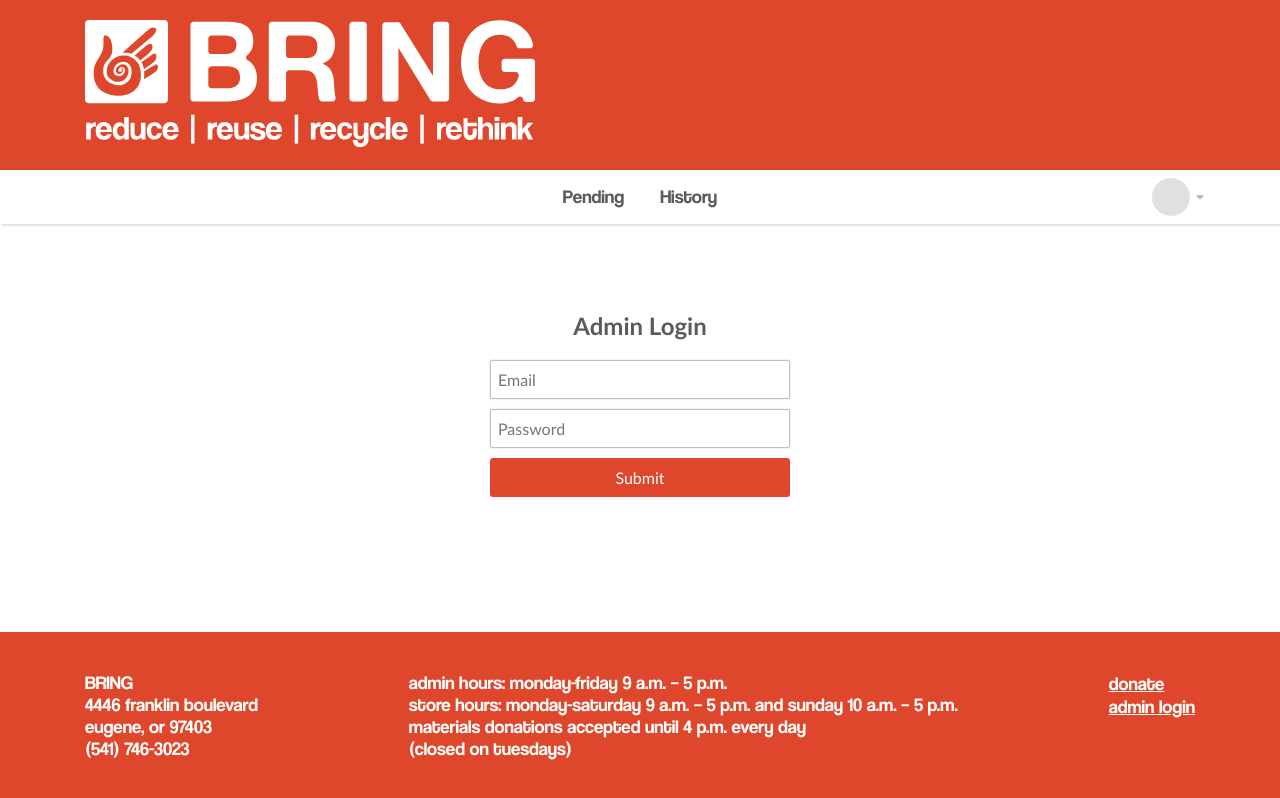
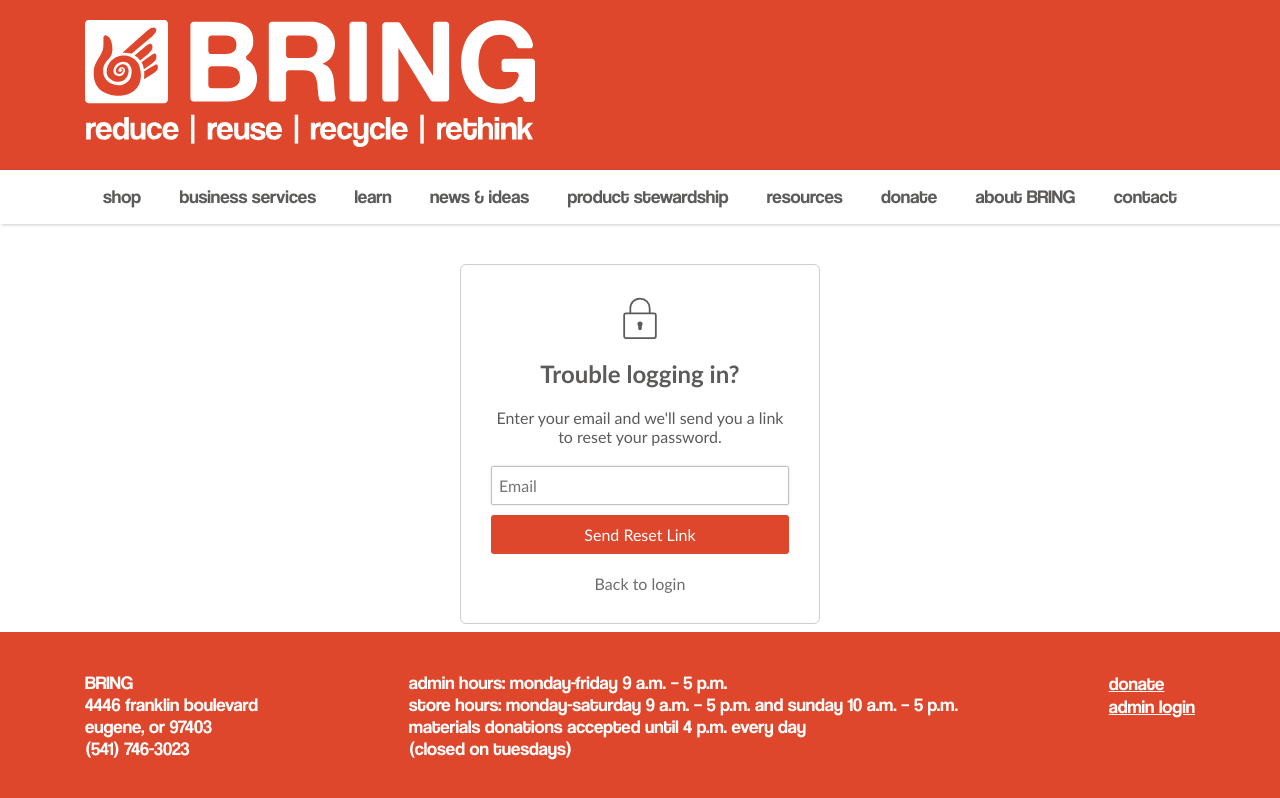
Before and after one commit to alecspringel/bring-client, a React (Create React App) app: page /login/reset in a window 1280 px wide. Built offline with nearby package versions, Linux system fonts and the light colour scheme.

Commit message:
Created send password reset button and updated login GUI

```diff
--- a/src/App.js
+++ b/src/App.js
@@ -13,6 +13,7 @@
 import DonationHistory from "./components/donationHistory/DonationHistory";
 import ManageUsers from "./components/manageUsers/ManageUsers";
 import AdminSignUp from "./components/finishSignUp/AdminSignUp";
+import ResetLink from "./components/resetLink/ResetLink";
 // import { UserContext, UserDispatchContext } from "./context/UserProvider";
 
 class App extends Component {
@@ -40,8 +41,11 @@
               <Route exact path="/admin/signup">
                 <AdminSignUp />
               </Route>
-              <Route path="/login">
-                <Login exact />
+              <Route path="/login" exact>
+                <Login />
+              </Route>
+              <Route path="/login/reset" exact>
+                <ResetLink />
               </Route>
             </Switch>
             <Footer signOut={this.signOut} />
--- a/src/components/header/Header.js
+++ b/src/components/header/Header.js
@@ -7,7 +7,11 @@
 
 const Header = () => {
   const location = useLocation();
-  if (location.pathname === "/" || location.pathname === "/login") {
+  if (
+    location.pathname === "/" ||
+    location.pathname === "/login" ||
+    location.pathname === "/login/reset"
+  ) {
     return (
       <>
         <TopHead />
--- a/src/components/login/Login.js
+++ b/src/components/login/Login.js
@@ -1,6 +1,6 @@
 import React, { Component, useContext, useEffect, useState } from "react";
 import styled from "styled-components";
-import { withRouter } from "react-router-dom";
+import { Link, withRouter } from "react-router-dom";
 import TextInput from "../general/TextInput";
 import { UserContext } from "../../context/UserProvider";
 import SendLogin from "./SendLogin";
@@ -34,7 +34,8 @@
   return (
     <div className="content container margin-t20">
       <Background className="flex-row">
-        <FormWrapper className="flex-col text-center">
+        <FormWrapper className="flex-col text-center margin-t20">
+          <Icon src={require("../../assets/login.svg")} />
           <h2 className="margin-tb20">Admin Login</h2>
           <TextInput
             placeholder="Email"
@@ -54,6 +55,9 @@
             aria-label="password"
           />
           <SendLogin email={data.email} password={data.password} />
+          <div className="margin-t20">
+            <ForgotPassword to="/login/reset">Forgot password?</ForgotPassword>
+          </div>
         </FormWrapper>
       </Background>
     </div>
@@ -65,11 +69,26 @@
 const Background = styled.div`
   align-items: center;
   justify-content: center;
-  height: 300px;
-  width: 300px;
+  width: 360px;
   margin: auto; ;
 `;
 
 const FormWrapper = styled.form`
   width: 100%;
+  padding: 30px;
+  background: #fff;
+  border: 1px solid #cecece;
+  border-radius: 6px;
 `;
+
+const ForgotPassword = styled(Link)`
+  opacity: 0.9;
+  &:hover {
+    opacity: 1;
+  }
+`;
+
+const Icon = styled.img`
+  height: 44px;
+  margin: 5px 0;
+`;
--- a/src/components/login/SendLogin.js
+++ b/src/components/login/SendLogin.js
@@ -32,7 +32,7 @@
   return (
     <input
       className="button primary-btn"
-      label="Sign In"
+      value="Sign In"
       type="submit"
       onClick={onSubmit}
     />
--- /dev/null
+++ b/src/components/resetLink/ResetLink.js
@@ -0,0 +1,54 @@
+import React from "react";
+import { Link } from "react-router-dom";
+import styled from "styled-components";
+import TextInput from "../general/TextInput";
+import SendReset from "./SendReset";
+
+const ResetLink = () => {
+  return (
+    <div className="content container margin-t20">
+      <Background className="flex-row">
+        <FormWrapper className="flex-col text-center margin-t20">
+          <Icon src={require("../../assets/lock.svg")} />
+          <h2 className="margin-tb20">Trouble logging in?</h2>
+          <p className="margin-b20">
+            Enter your email and we'll send you a link to reset your password.
+          </p>
+          <TextInput placeholder="Email" className="margin-b10" />
+          <SendReset />
+          <ForgotPassword to="/login" className="margin-t20">
+            Back to login
+          </ForgotPassword>
+        </FormWrapper>
+      </Background>
+    </div>
+  );
+};
+
+export default ResetLink;
+
+const Background = styled.div`
+  align-items: center;
+  justify-content: center;
+  width: 360px;
+  margin: auto;
+`;
+
+const FormWrapper = styled.form`
+  width: 100%;
+  padding: 30px;
+  background: #fff;
+  border: 1px solid #cecece;
+  border-radius: 6px;
+`;
+
+const Icon = styled.img`
+  height: 44px;
+`;
+
+const ForgotPassword = styled(Link)`
+  opacity: 0.9;
+  &:hover {
+    opacity: 1;
+  }
+`;
--- /dev/null
+++ b/src/components/resetLink/SendReset.js
@@ -0,0 +1,28 @@
+import React, { useContext } from "react";
+import { post } from "axios";
+import setAuthToken from "../../functions/setAuthToken";
+import jwt_decode from "jwt-decode";
+import { useHistory } from "react-router-dom";
+
+const SendLogin = ({ email }) => {
+  const onSubmit = (e) => {
+    e.preventDefault();
+    const url = process.env.REACT_APP_SERVER_URL;
+    const endpoint = "/api/user/reset";
+    const userData = {
+      email: email,
+    };
+    post(url + endpoint, userData).then((res) => {});
+  };
+
+  return (
+    <input
+      className="button primary-btn"
+      value="Send Reset Link"
+      type="submit"
+      onClick={onSubmit}
+    />
+  );
+};
+
+export default SendLogin;
--- a/src/index.css
+++ b/src/index.css
@@ -54,6 +54,10 @@
   list-style-type: none;
   padding-left: 0;
   margin: 0;
+}
+
+a {
+  cursor: pointer;
 }
 
 .noselect {
@@ -221,6 +225,10 @@
   text-align: center;
 }
 
+.text-left {
+  text-align: left;
+}
+
 .text-light {
   color: #9d9d9d;
 }
```
Also changed, not shown: src/assets/lock.svg (added), src/assets/login.svg (added).
